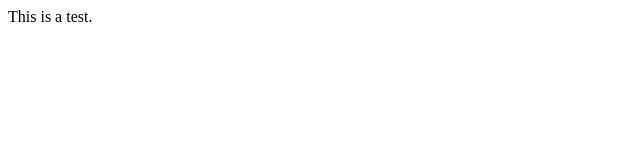
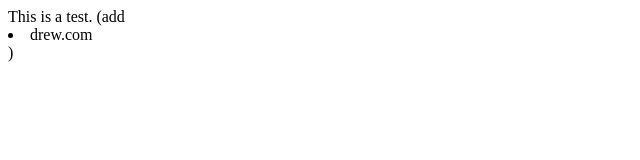
Before and after one commit to drewtambasco/my-website, a website: page public/index.html in a window 1280 px wide. Shown: the whole page, without its empty margins (0-640 px from the left). Drawn offline with Linux system fonts and the light colour scheme.

Commit message:
Add list

```diff
--- a/public/index.html
+++ b/public/index.html
@@ -1 +1,4 @@
 This is a test.
+(add <li>drew.com
+
+</li>)
```
